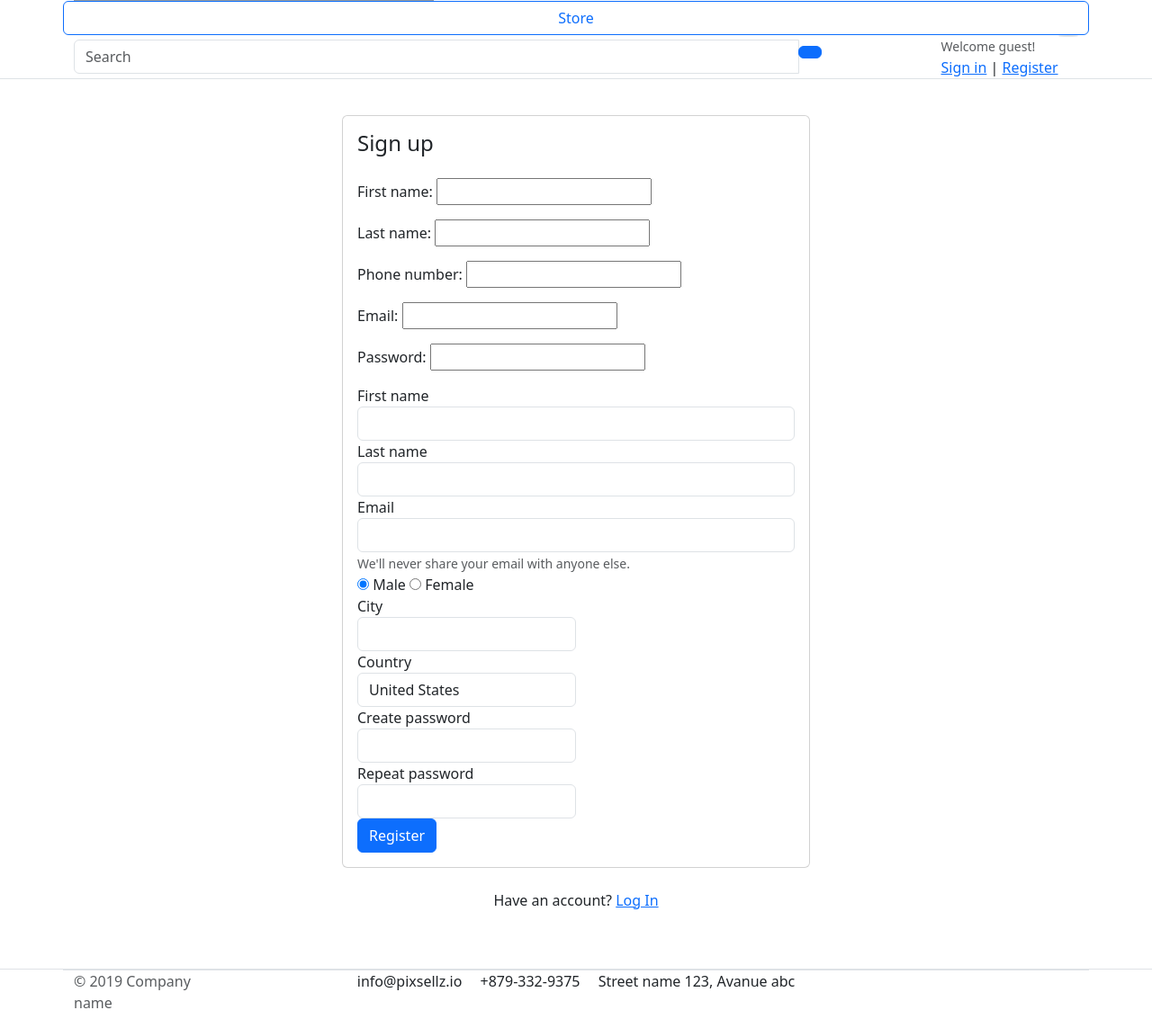
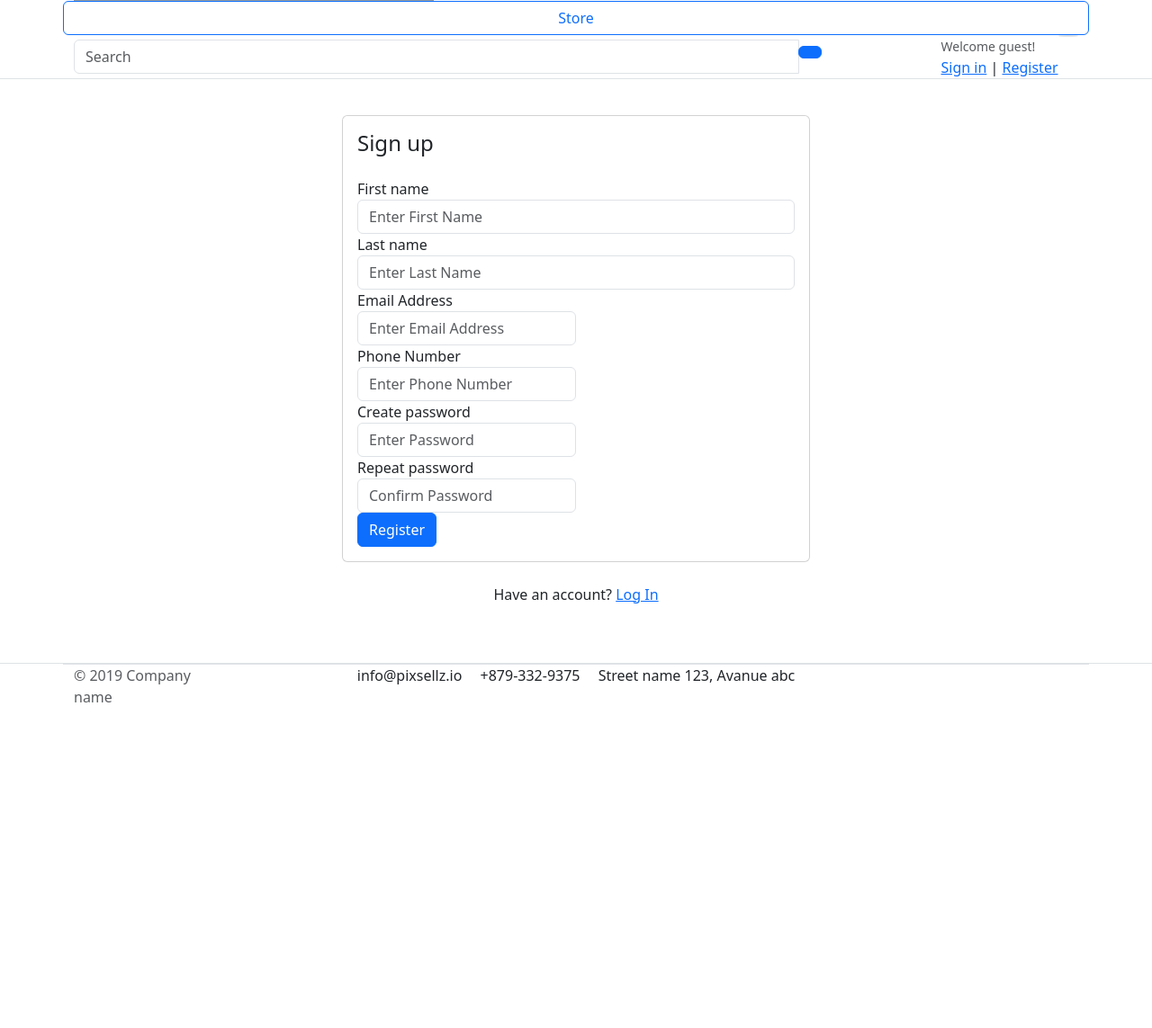
Before and after one commit to luisSantamariaCOL/LUSAN-ecommerce, a Django app: page /accounts/logout/ in a window 1280 px wide. Shown: the part 340-1483 px from the top of the page at 90% size. After the commit the page ends 1121 px from the top, so only its background shows below. Run offline with Django 4.2, Linux system fonts and the light colour scheme; data that the repository does not hold is empty; some libraries are stand-ins or nearby versions; grey boxes are pictures that could not be loaded.

Commit message:
model form for registration implemented

```diff
--- a/accounts/forms.py
+++ b/accounts/forms.py
@@ -15,8 +15,22 @@ class RegistrationForm(forms.ModelForm):
         - fields: A list of field names to include in the form from the Account model.
     """
 
+    password = forms.CharField(widget=forms.PasswordInput(attrs={'placeholder': 'Enter Password'}))
+    confirm_password = forms.CharField(widget=forms.PasswordInput(attrs={'placeholder': 'Confirm Password'}))
+
+
+
     class Meta:
         # Link the form to the Account model
         model = Account
         # Define the fields that will be included in the form
         fields = ['first_name', 'last_name', 'phone_number', 'email', 'password']
+
+    def __init__(self, *args, **kwargs):
+        super(RegistrationForm, self).__init__(*args, **kwargs)
+        self.fields['first_name'].widget.attrs['placeholder'] = 'Enter First Name'
+        self.fields['last_name'].widget.attrs['placeholder'] = 'Enter Last Name'
+        self.fields['email'].widget.attrs['placeholder'] = 'Enter Email Address'
+        self.fields['phone_number'].widget.attrs['placeholder'] = 'Enter Phone Number'
+        for field in self.fields:
+            self.fields[field].widget.attrs['class'] = 'form-control'
--- a/templates/accounts/register.html
+++ b/templates/accounts/register.html
@@ -9,59 +9,38 @@
         <div class="card mx-auto" style="max-width:520px; margin-top:40px;">
           <article class="card-body">
             <header class="mb-4"><h4 class="card-title">Sign up</h4></header>
-            <form>
+            <form action="{% url 'register' %}" method="POST">
+              {% csrf_token %}
 
-                    {{ form.as_p }}
                     <div class="form-row">
                         <div class="col form-group">
                             <label>First name</label>
-                              <input type="text" class="form-control" placeholder="">
+                            {{ form.first_name }}
                         </div> <!-- form-group end.// -->
                         <div class="col form-group">
                             <label>Last name</label>
-                              <input type="text" class="form-control" placeholder="">
+                              {{  form.last_name }}
                         </div> <!-- form-group end.// -->
                     </div> <!-- form-row end.// -->
-                    <div class="form-group">
-                        <label>Email</label>
-                        <input type="email" class="form-control" placeholder="">
-                        <small class="form-text text-muted">We'll never share your email with anyone else.</small>
-                    </div> <!-- form-group end.// -->
-                    <div class="form-group">
-                        <label class="custom-control custom-radio custom-control-inline">
-                          <input class="custom-control-input" checked="" type="radio" name="gender" value="option1">
-                          <span class="custom-control-label"> Male </span>
-                        </label>
-                        <label class="custom-control custom-radio custom-control-inline">
-                          <input class="custom-control-input" type="radio" name="gender" value="option2">
-                          <span class="custom-control-label"> Female </span>
-                        </label>
-                    </div> <!-- form-group end.// -->
+
                     <div class="form-row">
                         <div class="form-group col-md-6">
-                          <label>City</label>
-                          <input type="text" class="form-control">
+                          <label>Email Address</label>
+                          {{ form.email }}
                         </div> <!-- form-group end.// -->
                         <div class="form-group col-md-6">
-                          <label>Country</label>
-                          <select id="inputState" class="form-control">
-                            <option> Choose...</option>
-                              <option>Uzbekistan</option>
-                              <option>Russia</option>
-                              <option selected="">United States</option>
-                              <option>India</option>
-                              <option>Afganistan</option>
-                          </select>
+                          <label>Phone Number</label>
+                          {{ form.phone_number }}
                         </div> <!-- form-group end.// -->
                     </div> <!-- form-row.// -->
                     <div class="form-row">
                         <div class="form-group col-md-6">
                             <label>Create password</label>
-                            <input class="form-control" type="password">
+                            {{ form.password }}
                         </div> <!-- form-group end.// -->
                         <div class="form-group col-md-6">
                             <label>Repeat password</label>
-                            <input class="form-control" type="password">
+                            {{ form.confirm_password }}
                         </div> <!-- form-group end.// -->
                     </div>
                     <div class="form-group">
```
